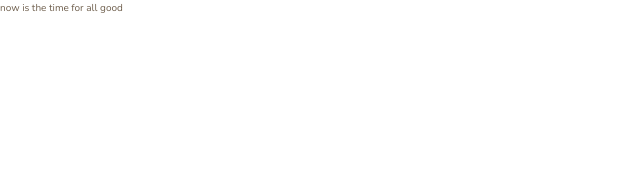
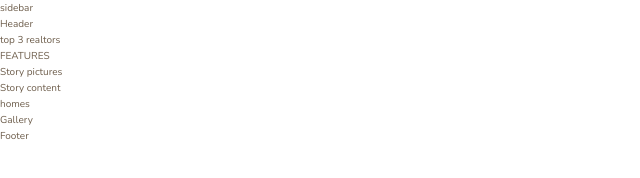
Before and after one commit to EnergeticPixels/nexters, a website: page index.html in a window 1280 px wide. Shown: the whole page, without its empty margins (0-640 px from the left). Drawn offline with nearby package versions, Linux system fonts and the light colour scheme; files that its build step writes are made by us from their sources.

Commit message:
ADD basic website structure

```diff
--- a/index.html
+++ b/index.html
@@ -12,7 +12,38 @@
         <title>nexter &mdash; your home, your freedom</title>
     </head>
     <body class="container">
-        <p>now is the time for all good</p>
+        <div class="sidebar">
+            sidebar
+        </div>
+        <header class="header">
+            Header
+        </header>
+        <div class="realtors">
+            top 3 realtors
+        </div>
+        <section class="features">
+            FEATURES
+        </section>
+
+        <div class="story__pictures">
+            Story pictures
+        </div>
+
+        <div class="story__content">
+            Story content
+        </div>
+
+        <section class="homes">
+            homes
+        </section>
+
+        <section class="gallery">
+            Gallery
+        </section>
+
+        <footer class="footer">
+            Footer
+        </footer>
 
     </body>
 </html>
```
